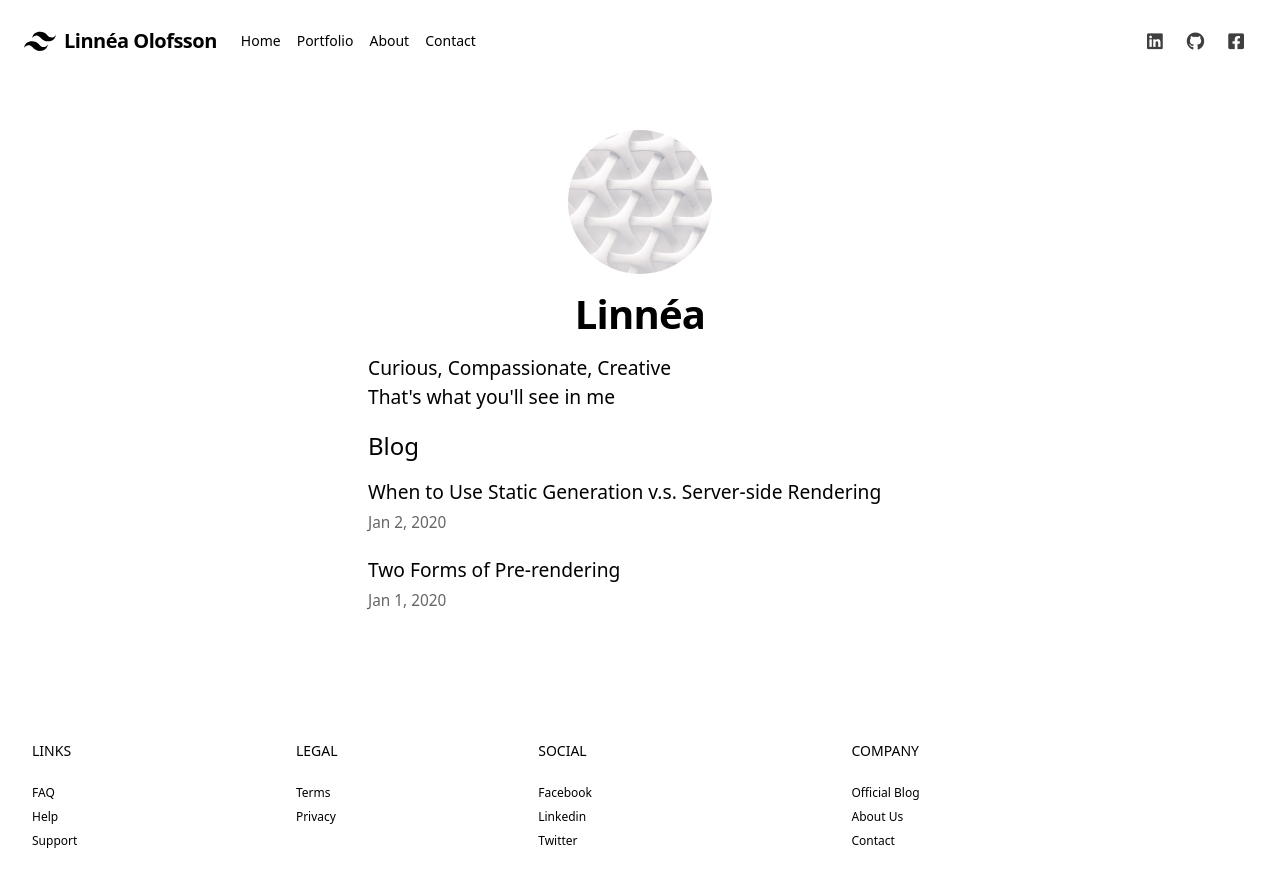
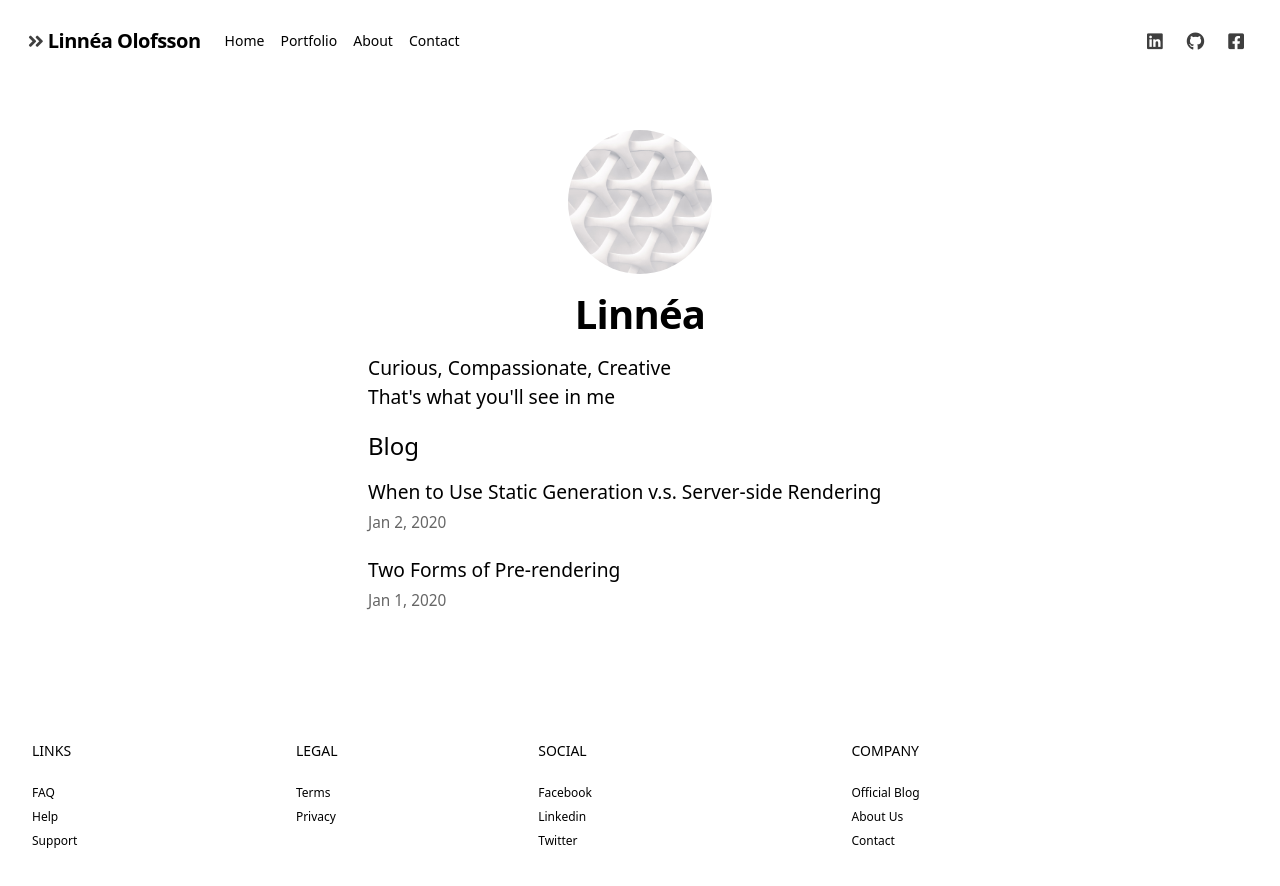
Before and after one commit to Lioo19/portfolio-nextjs, a Next.js app: page / in a window 1280 px wide. Shown: the top 886 px of the page. Built offline with nearby package versions, Linux system fonts and the light colour scheme.

Commit message:
Fixed icon

```diff
--- a/components/header.js
+++ b/components/header.js
@@ -6,9 +6,14 @@ import IconLinks from './iconlinks.js'
 export default function Header() {
   return (
       <>
+          <Head>
+              <script defer src="https://kit.fontawesome.com/7d1c7e7747.js"></script>
+          </Head>
           <nav className="flex items-center justify-between flex-wrap bg-teal p-6">
             <div className="flex items-center flex-no-shrink text-black mr-6">
-              <svg className="h-8 w-8 mr-2" width="54" height="54" viewBox="0 0 54 54" xmlns="http://www.w3.org/2000/svg"><path d="M13.5 22.1c1.8-7.2 6.3-10.8 13.5-10.8 10.8 0 12.15 8.1 17.55 9.45 3.6.9 6.75-.45 9.45-4.05-1.8 7.2-6.3 10.8-13.5 10.8-10.8 0-12.15-8.1-17.55-9.45-3.6-.9-6.75.45-9.45 4.05zM0 38.3c1.8-7.2 6.3-10.8 13.5-10.8 10.8 0 12.15 8.1 17.55 9.45 3.6.9 6.75-.45 9.45-4.05-1.8 7.2-6.3 10.8-13.5 10.8-10.8 0-12.15-8.1-17.55-9.45-3.6-.9-6.75.45-9.45 4.05z"/></svg>
+                <a className="px-1 py-2 flex items-center text-xs uppercase font-bold leading-snug text-black hover:opacity-75" href="https://www.facebook.com/Linnea.olofsson13">
+                  <i className="fas fa-angle-double-right text-lg leading-lg text-black opacity-75"></i>
+                </a>
               <span className="font-semibold text-xl tracking-tight">Linnéa Olofsson</span>
             </div>
             <div className="block lg:hidden">
```
